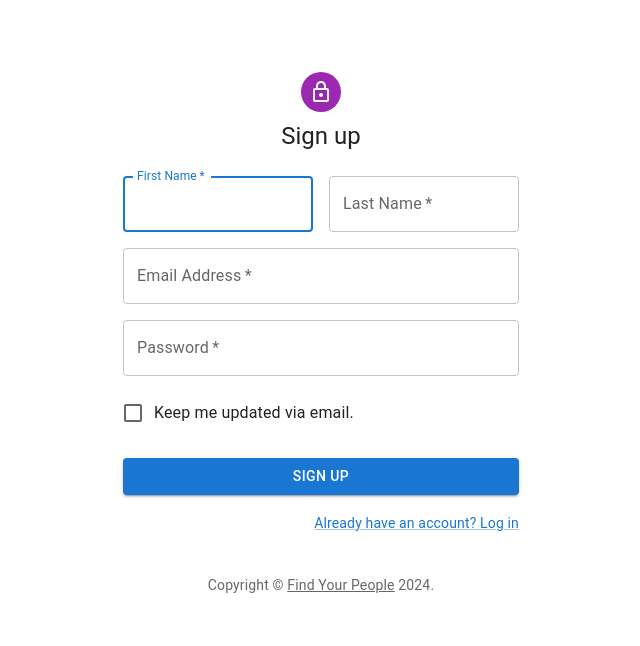
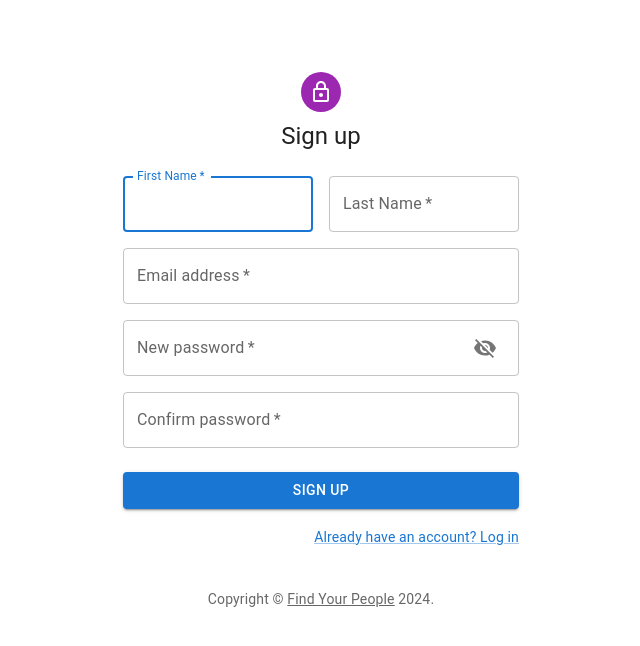
Before and after one commit to PeepholeApp/NFSD_APP_FRONTEND, a React (Vite) app: page /register in a window 1280 px wide. Shown: the top 646 px of the page, without its empty margins (319-959 px from the left). Built offline with nearby package versions, Linux system fonts and the light colour scheme.

Commit message:
Updating register and is working properly

```diff
--- a/src/pages/Register.jsx
+++ b/src/pages/Register.jsx
@@ -1,42 +1,114 @@
-import * as React from 'react';
-import Avatar from '@mui/material/Avatar';
-import Button from '@mui/material/Button';
-import CssBaseline from '@mui/material/CssBaseline';
-import TextField from '@mui/material/TextField';
-import FormControlLabel from '@mui/material/FormControlLabel';
-import Checkbox from '@mui/material/Checkbox';
-import Link from '@mui/material/Link';
-import Grid from '@mui/material/Grid';
-import Box from '@mui/material/Box';
-import LockOutlinedIcon from '@mui/icons-material/LockOutlined';
-import Typography from '@mui/material/Typography';
-import Container from '@mui/material/Container';
-import { createTheme, ThemeProvider } from '@mui/material/styles';
+import * as React from "react";
+import { useState } from "react";
+import { Link as RouterLink } from "react-router-dom";
+import axios from "axios";
+import Avatar from "@mui/material/Avatar";
+import Button from "@mui/material/Button";
+import CssBaseline from "@mui/material/CssBaseline";
+import TextField from "@mui/material/TextField";
+import FormControlLabel from "@mui/material/FormControlLabel";
+import Checkbox from "@mui/material/Checkbox";
+import Link from "@mui/material/Link";
+import Grid from "@mui/material/Grid";
+import Box from "@mui/material/Box";
+import LockOutlinedIcon from "@mui/icons-material/LockOutlined";
+import Typography from "@mui/material/Typography";
+import Container from "@mui/material/Container";
+import IconButton from "@mui/material/IconButton";
+import VisibilityIcon from "@mui/icons-material/Visibility";
+import VisibilityOffIcon from "@mui/icons-material/VisibilityOff";
+import Dialog from "@mui/material/Dialog";
+import DialogTitle from "@mui/material/DialogTitle";
+import DialogContent from "@mui/material/DialogContent";
+import DialogActions from "@mui/material/DialogActions";
+import { createTheme, ThemeProvider } from "@mui/material/styles";
 
 function Copyright(props) {
   return (
-    <Typography variant="body2" color="text.secondary" align="center" {...props}>
-      {'Copyright © '}
-      <Link color="inherit" href="https://mui.com/">
+    <Typography
+      variant="body2"
+      color="text.secondary"
+      align="center"
+      {...props}
+    >
+      {"Copyright © "}
+      <Link color="inherit" href="http://localhost:5173">
         Find Your People
-      </Link>{' '}
+      </Link>{" "}
       {new Date().getFullYear()}
-      {'.'}
+      {"."}
     </Typography>
   );
 }
 
-
 const defaultTheme = createTheme();
 
 export default function SignUp() {
-  const handleSubmit = (event) => {
+  const [openModal, setOpenModal] = useState(false);
+  const [firstName, setFirstName] = useState("");
+  const [lastName, setLastName] = useState("");
+  const [email, setEmail] = useState("");
+  const [password, setPassword] = useState("");
+  const [confirmPassword, setConfirmPassword] = useState("");
+  const [showPassword, setShowPassword] = useState(false);
+
+  const handleOpenModal = () => {
+    setOpenModal(true);
+  };
+
+  const handleClose = () => {
+    setOpenModal(false);
+  };
+
+  const handleFirstNameChange = (e) => {
+    setFirstName(e.target.value);
+  };
+
+  const handleLastNameChange = (e) => {
+    setLastName(e.target.value);
+  };
+
+  const handleEmailChange = (e) => {
+    setEmail(e.target.value);
+  };
+
+  const handlePasswordChange = (e) => {
+    setPassword(e.target.value);
+  };
+
+  const handleConfirmPasswordChange = (e) => {
+    setConfirmPassword(e.target.value);
+  };
+
+  const togglePasswordVisibility = () => {
+    setShowPassword(!showPassword);
+  };
+
+  const handleSubmit = async (event) => {
     event.preventDefault();
-    const data = new FormData(event.currentTarget);
-    console.log({
-      email: data.get('email'),
-      password: data.get('password'),
-    });
+
+    // Verificar si las contraseñas coinciden
+    if (password === confirmPassword) {
+      try {
+        const response = await axios.post("http://localhost:3001/users", {
+          firstName,
+          lastName,
+          email,
+          password,
+        });
+
+        // Maneja la respuesta del servidor según tus requerimientos
+        if (response.status === 201) {
+          console.log("Registro exitoso.");
+        } else {
+          console.error("Error en el registro.");
+        }
+      } catch (error) {
+        console.error("Error al enviar el formulario:", error);
+      }
+    } else {
+      console.error("Las contraseñas no coinciden. Por favor, verifica.");
+    }
   };
 
   return (
@@ -46,18 +118,23 @@ export default function SignUp() {
         <Box
           sx={{
             marginTop: 8,
-            display: 'flex',
-            flexDirection: 'column',
-            alignItems: 'center',
+            display: "flex",
+            flexDirection: "column",
+            alignItems: "center",
           }}
         >
-          <Avatar sx={{ m: 1, bgcolor: 'secondary.main' }}>
+          <Avatar sx={{ m: 1, bgcolor: "secondary.main" }}>
             <LockOutlinedIcon />
           </Avatar>
           <Typography component="h1" variant="h5">
             Sign up
           </Typography>
-          <Box component="form" noValidate onSubmit={handleSubmit} sx={{ mt: 3 }}>
+          <Box
+            component="form"
+            noValidate
+            onSubmit={handleSubmit}
+            sx={{ mt: 3 }}
+          >
             <Grid container spacing={2}>
               <Grid item xs={12} sm={6}>
                 <TextField
@@ -68,6 +145,8 @@ export default function SignUp() {
                   id="firstName"
                   label="First Name"
                   autoFocus
+                  value={firstName}
+                  onChange={handleFirstNameChange}
                 />
               </Grid>
               <Grid item xs={12} sm={6}>
@@ -78,6 +157,8 @@ export default function SignUp() {
                   label="Last Name"
                   name="lastName"
                   autoComplete="family-name"
+                  value={lastName}
+                  onChange={handleLastNameChange}
                 />
               </Grid>
               <Grid item xs={12}>
@@ -85,9 +166,11 @@ export default function SignUp() {
                   required
                   fullWidth
                   id="email"
-                  label="Email Address"
+                  label="Email address"
                   name="email"
                   autoComplete="email"
+                  value={email}
+                  onChange={handleEmailChange}
                 />
               </Grid>
               <Grid item xs={12}>
@@ -95,30 +178,63 @@ export default function SignUp() {
                   required
                   fullWidth
                   name="password"
-                  label="Password"
-                  type="password"
+                  label="New password"
+                  type={showPassword ? "text" : "password"}
                   id="password"
                   autoComplete="new-password"
+                  value={password}
+                  onChange={handlePasswordChange}
+                  InputProps={{
+                    endAdornment: (
+                      <IconButton onClick={togglePasswordVisibility}>
+                        {showPassword ? (
+                          <VisibilityIcon />
+                        ) : (
+                          <VisibilityOffIcon />
+                        )}
+                      </IconButton>
+                    ),
+                  }}
                 />
               </Grid>
               <Grid item xs={12}>
-                <FormControlLabel
-                  control={<Checkbox value="allowExtraEmails" color="primary" />}
-                  label="Keep me updated via email."
+                <TextField
+                  required
+                  fullWidth
+                  name="confirmPassword"
+                  label="Confirm password"
+                  type={showPassword ? "text" : "password"}
+                  id="confirmPassword"
+                  autoComplete="new-password"
+                  value={confirmPassword}
+                  onChange={handleConfirmPasswordChange}
                 />
               </Grid>
+              {/* Resto de tus campos de formulario */}
             </Grid>
             <Button
               type="submit"
               fullWidth
               variant="contained"
               sx={{ mt: 3, mb: 2 }}
+              onClick={handleOpenModal}
             >
               Sign Up
             </Button>
+            <Dialog open={openModal} onClose={handleClose}>
+              <DialogTitle>Términos y Condiciones</DialogTitle>
+              <DialogContent>
+                <Typography>Aquí van los términos y condiciones.</Typography>
+              </DialogContent>
+              <DialogActions>
+                <Button onClick={handleClose} color="primary">
+                  ACCEPT
+                </Button>
+              </DialogActions>
+            </Dialog>
             <Grid container justifyContent="flex-end">
               <Grid item>
-                <Link href="#" variant="body2">
+                <Link component={RouterLink} to="/login" variant="body2">
                   Already have an account? Log in
                 </Link>
               </Grid>
```
